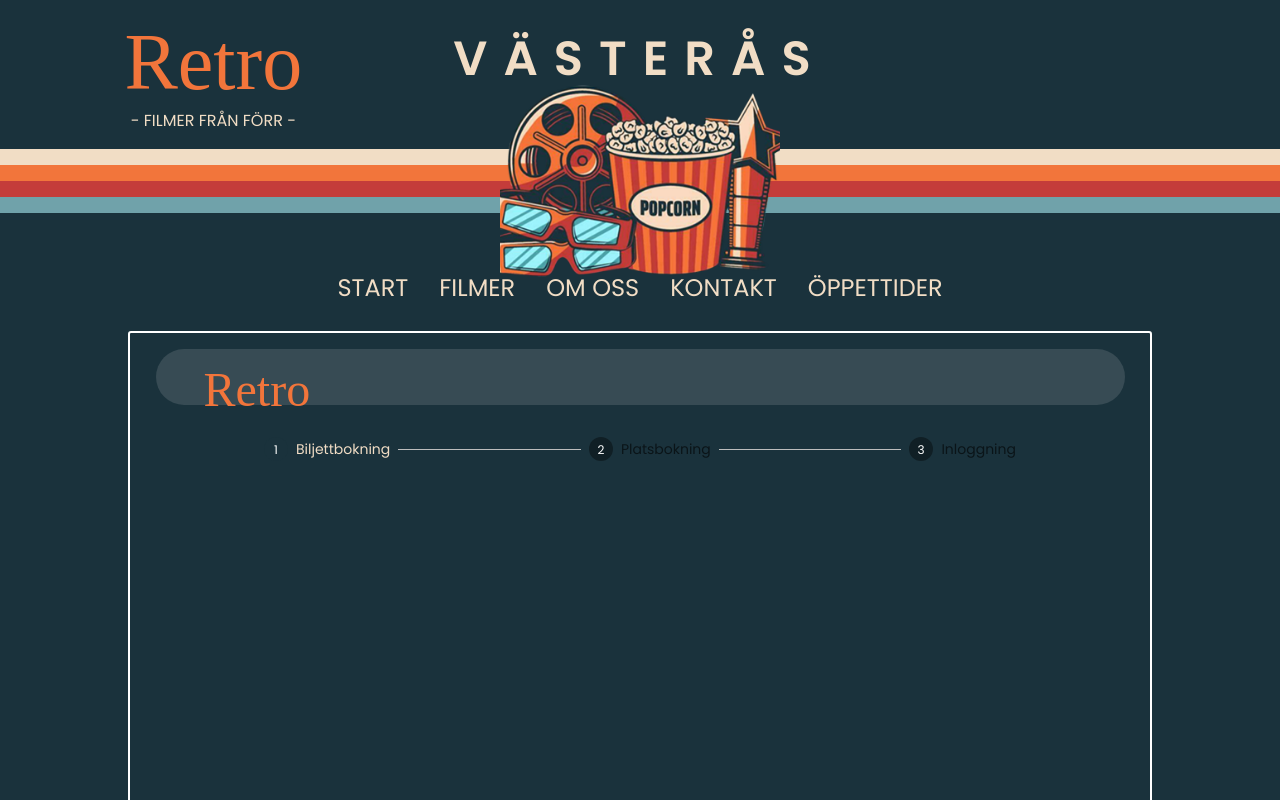
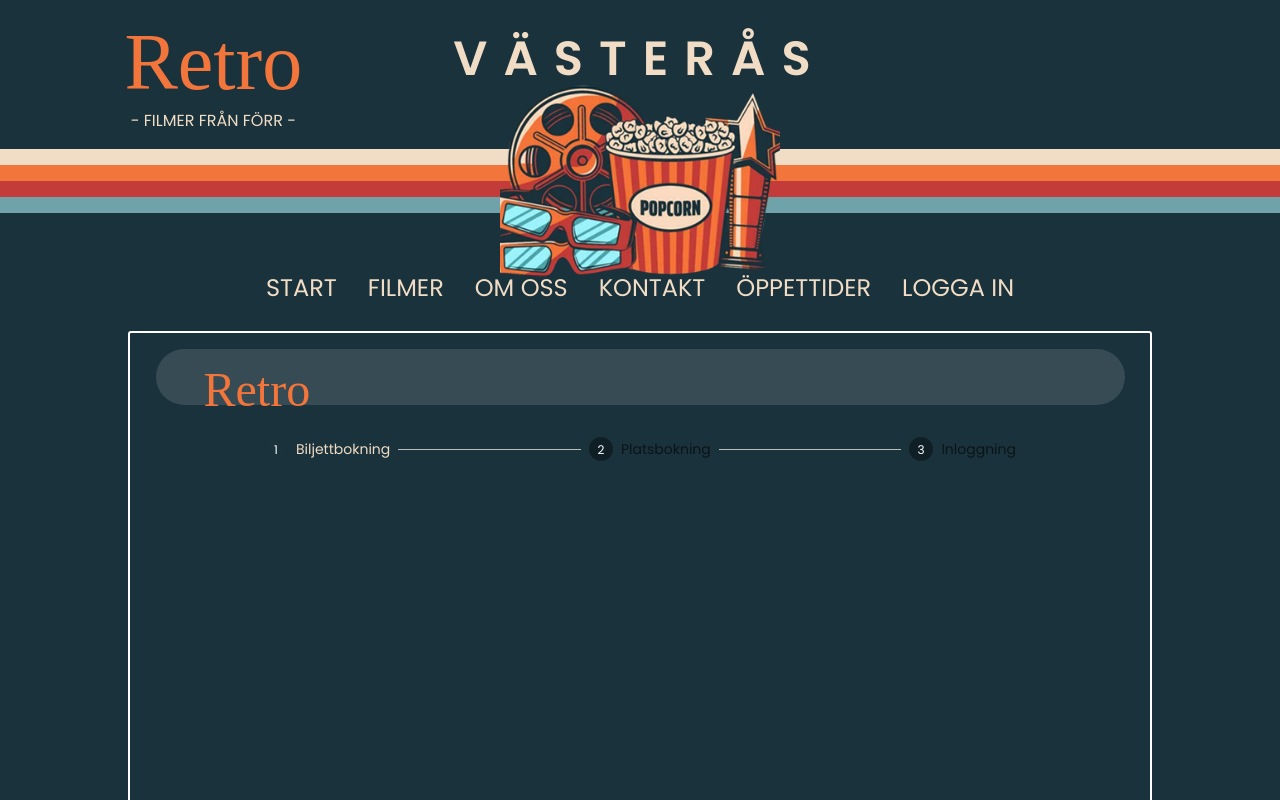
Before and after one commit to nilsishome/kino-project-nextjs, a Next.js app: page /booking in a window 1280 px wide. Built offline with nearby package versions, Linux system fonts and the light colour scheme; a web font is replaced by a local one; what @mui/material-nextjs would draw is missing.

Commit message:
Added login buttons to header

```diff
--- a/components/header/nav.tsx
+++ b/components/header/nav.tsx
@@ -52,6 +52,13 @@ export default function Nav() {
       >
         ÖPPETTIDER
       </Button>
+      <Button
+        href="/login"
+        variant="text"
+        sx={{ margin: "1rem", fontSize: { sm: "1rem", md: "1.5rem" } }}
+      >
+        LOGGA IN
+      </Button>
     </ButtonGroup>
   );
 }
--- a/components/header/phoneNav.tsx
+++ b/components/header/phoneNav.tsx
@@ -74,6 +74,9 @@ const PhoneNav: React.FC<navProps> = ({ navToggle, onNavToggle }) => {
               <Button href="" sx={{ fontSize: "1rem", marginBottom: "1rem" }}>
                 ÖPPETTIDER
               </Button>
+              <Button href="" sx={{ fontSize: "1rem", marginBottom: "1rem" }}>
+                Logga in
+              </Button>
             </ButtonGroup>
           </Box>
         </Zoom>
```
